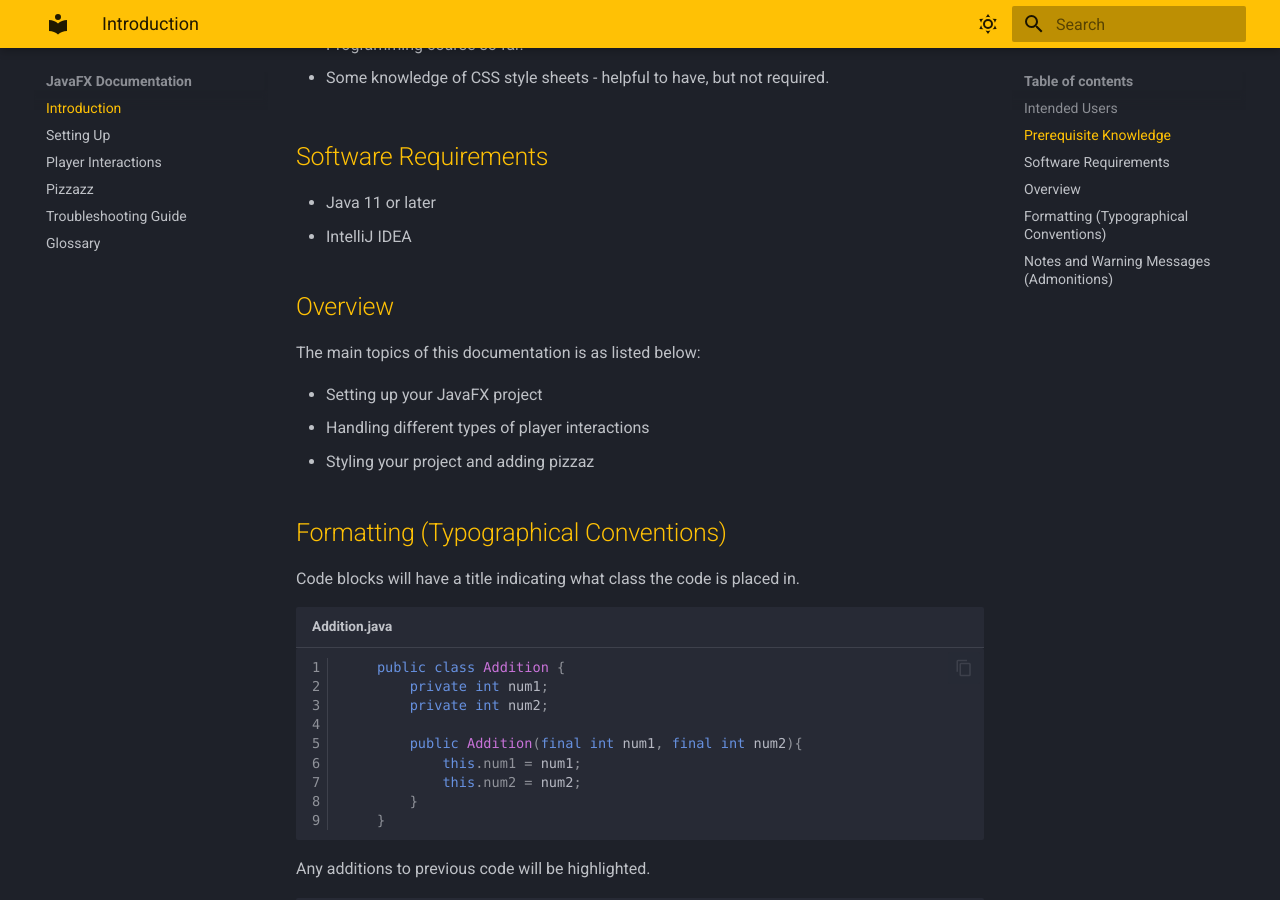
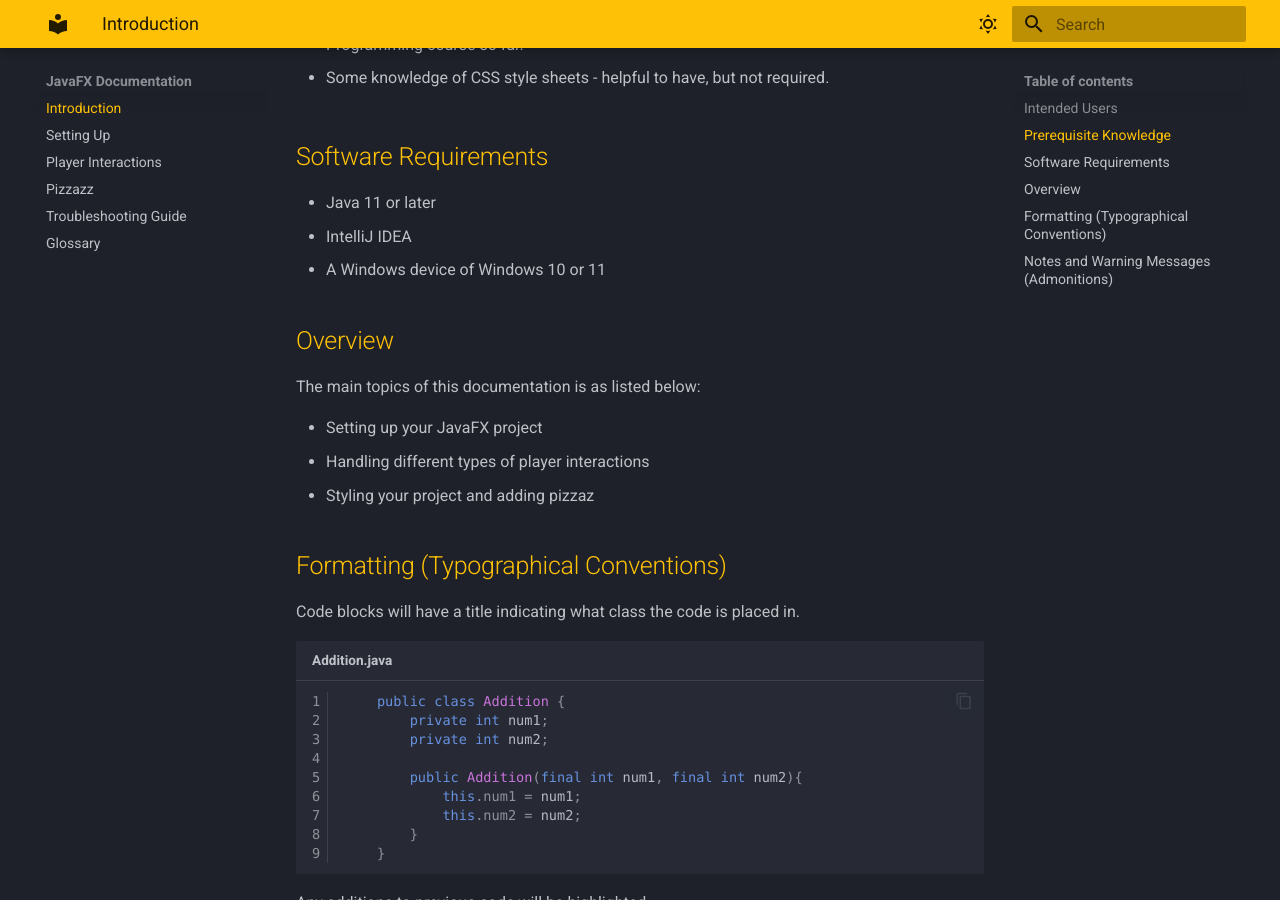
Before and after one commit to nillnought/javafx-documentation, an MkDocs documentation site: the page built from docs/index.md, in a window 1280 px wide and 900 px high, scrolled down 549 px. Built offline with MkDocs 1.6.1 and Material for MkDocs 9.7.7, drawn with Linux system fonts in a browser that asks for light colours; some web fonts are replaced.

Commit message:
Add windows requirement

```diff
--- a/docs/index.md
+++ b/docs/index.md
@@ -16,6 +16,7 @@
 ## Software Requirements
 - Java 11 or later
 - IntelliJ IDEA
+- A Windows device of Windows 10 or 11
 
 ## Overview
 The main topics of this documentation is as listed below:
```
